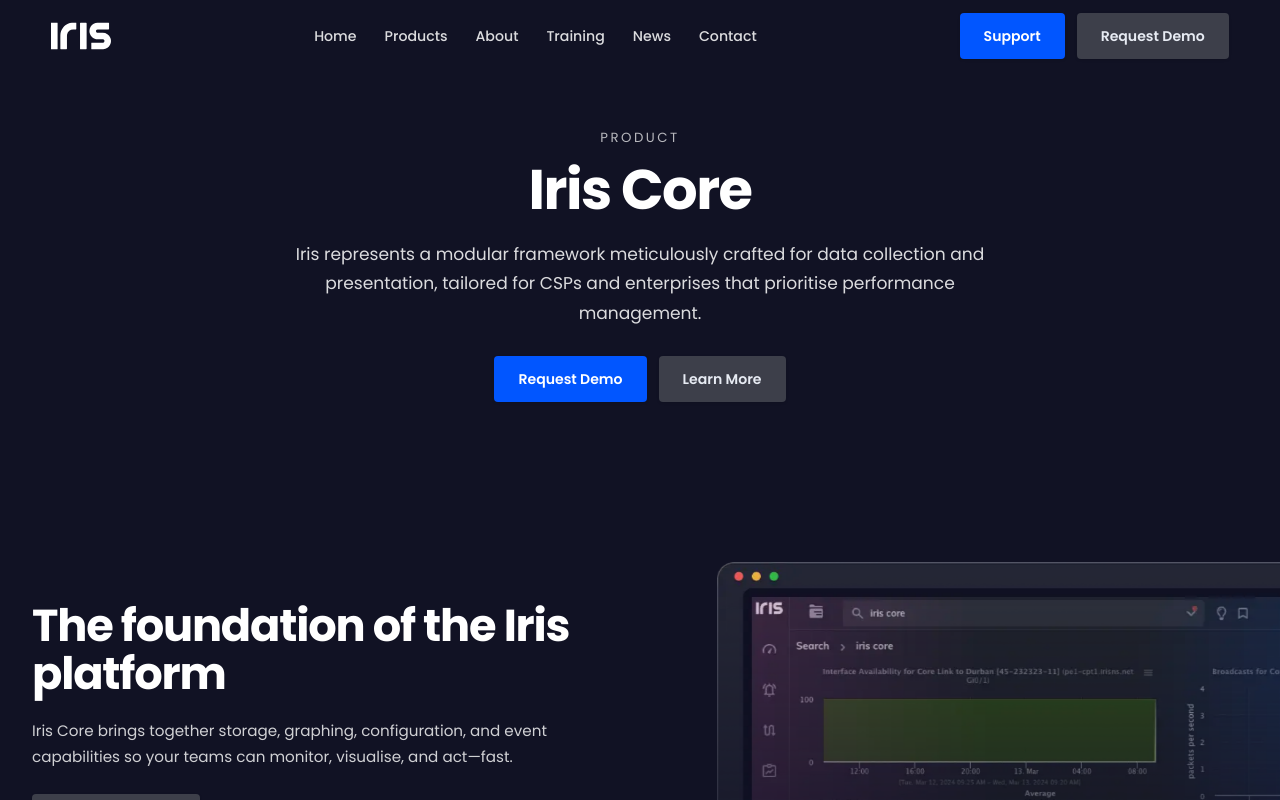
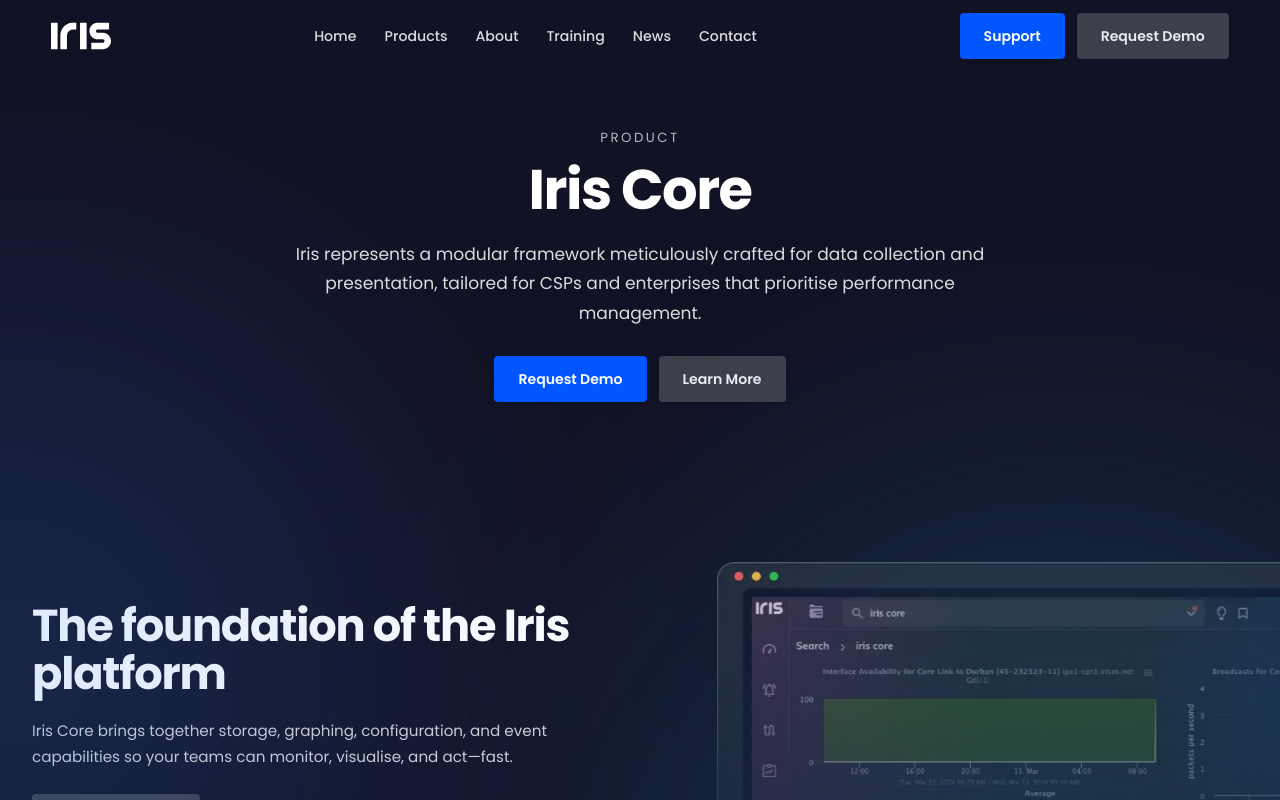
Before and after one commit to nottoezz/irisns, a React (Vite) app: page /products/iriscore in a window 1280 px wide. Built offline with nearby package versions, Linux system fonts and the light colour scheme.

Commit message:
Update: Color blooms added grba calue for updated colorblooms.jsx so all pages have color blooms bg

```diff
--- a/src/pages/Training.jsx
+++ b/src/pages/Training.jsx
@@ -27,13 +27,14 @@
 
       <ColorBlooms
         items={[
-          { hue: "blue",color: "rgba(59,130,246,0.3)", size: 1000, top: "50%",  right: "60%", falloff: "84%", blurPx: 110 },
-          { hue: "sky", color: "rgba(56,189,248,0.3)", size: 1200, top: "40%",  right: "-30%", falloff: "84%", blurPx: 110 },
+          { hue: "blue",color: "rgba(59,130,246,0.3)", size: 1000, top: "10%",  right: "60%", falloff: "84%", blurPx: 110 },
+          { hue: "sky", color: "rgba(56,189,248,0.3)", size: 1200, top: "30%",  right: "-30%", falloff: "84%", blurPx: 110 },
           { hue: "violet", color: "rgba(168,85,247,0.3)", size: 1700, bottom: "4%", left: "65%", falloff: "84%", blurPx: 110 },
           { hue: "rose", color: "rgba(244,114,182,0.1)", size: 1500, bottom: "-6%", left: "48%", falloff: "84%", blurPx: 110 },
           { hue: "teal", color: "rgba(45,212,191,0.3)", size: 1300, top: "70%", right: "65%", falloff: "84%", blurPx: 110 },
         ]}
       />
+
       {/* hero */}
       <section
         className="relative md:pt-15 min-h-[880px] md:min-h-[980px]"
--- a/src/pages/products/IrisCore.jsx
+++ b/src/pages/products/IrisCore.jsx
@@ -189,41 +189,12 @@
       />
       {/* Rich, premium blooms (left/right only; no middle clutter) */}
       <ColorBlooms
-        className="absolute inset-0 z-[1] hidden md:block"
         items={[
-          // lighter bloom layout
-          {
-            hue: "blue",
-            size: "min(2200px, 140vw)",
-            top: "18%",
-            left: "-10%",
-            blend: "screen",
-            opacity: 0.48,
-          },
-          {
-            hue: "cyan",
-            size: "min(1600px, 110vw)",
-            top: "56%",
-            left: "2%",
-            blend: "screen",
-            opacity: 0.36,
-          },
-          {
-            hue: "violet",
-            size: "min(2200px, 140vw)",
-            top: "12%",
-            right: "-12%",
-            blend: "screen",
-            opacity: 0.44,
-          },
-          {
-            hue: "fuchsia",
-            size: "min(1500px, 100vw)",
-            bottom: "-4%",
-            right: "6%",
-            blend: "screen",
-            opacity: 0.32,
-          },
+          { hue: "blue",color: "rgba(59,130,246,0.3)", size: 1000, top: "5%",  right: "60%", falloff: "84%", blurPx: 110 },
+          { hue: "sky", color: "rgba(56,189,248,0.3)", size: 1200, top: "10%",  right: "-30%", falloff: "84%", blurPx: 110 },
+          { hue: "violet", color: "rgba(168,85,247,0.3)", size: 1700, bottom: "4%", left: "65%", falloff: "84%", blurPx: 110 },
+          { hue: "rose", color: "rgba(244,114,182,0.1)", size: 1500, bottom: "-6%", left: "48%", falloff: "84%", blurPx: 110 },
+          { hue: "teal", color: "rgba(45,212,191,0.3)", size: 1300, top: "70%", right: "65%", falloff: "84%", blurPx: 110 },
         ]}
       />
 
--- a/src/pages/products/IrisMaps.jsx
+++ b/src/pages/products/IrisMaps.jsx
@@ -154,43 +154,14 @@
 
       {/* Blooms */}
       <ColorBlooms
-        className="absolute inset-0 z-[1] hidden md:block"
-        items={[
-          // softer bloom layout
-          {
-            hue: "blue",
-            size: "min(2200px, 140vw)",
-            top: "14%",
-            left: "-12%",
-            blend: "screen",
-            opacity: 0.5,
-          },
-          {
-            hue: "cyan",
-            size: "min(1600px, 110vw)",
-            top: "54%",
-            left: "0%",
-            blend: "screen",
-            opacity: 0.36,
-          },
-          {
-            hue: "violet",
-            size: "min(2200px, 140vw)",
-            top: "10%",
-            right: "-14%",
-            blend: "screen",
-            opacity: 0.45,
-          },
-          {
-            hue: "fuchsia",
-            size: "min(1500px, 100vw)",
-            bottom: "-6%",
-            right: "4%",
-            blend: "screen",
-            opacity: 0.32,
-          },
-        ]}
-      />
+              items={[
+                { hue: "blue",color: "rgba(59,130,246,0.3)", size: 1000, top: "50%",  right: "60%", falloff: "84%", blurPx: 110 },
+                { hue: "sky", color: "rgba(56,189,248,0.3)", size: 1200, top: "40%",  right: "-30%", falloff: "84%", blurPx: 110 },
+                { hue: "violet", color: "rgba(168,85,247,0.3)", size: 1700, bottom: "4%", left: "65%", falloff: "84%", blurPx: 110 },
+                { hue: "rose", color: "rgba(244,114,182,0.1)", size: 1500, bottom: "-6%", left: "48%", falloff: "84%", blurPx: 110 },
+                { hue: "teal", color: "rgba(45,212,191,0.3)", size: 1300, top: "70%", right: "65%", falloff: "84%", blurPx: 110 },
+              ]}
+            />
 
       {/* HERO */}
       <section className="relative overflow-hidden">
--- a/src/pages/products/IrisNetflow.jsx
+++ b/src/pages/products/IrisNetflow.jsx
@@ -140,43 +140,14 @@
       />
 
       <ColorBlooms
-        className="absolute inset-0 z-[1] hidden md:block"
-        items={[
-          // softer bloom layout
-          {
-            hue: "blue",
-            size: "min(2200px, 140vw)",
-            top: "16%",
-            left: "-8%",
-            blend: "screen",
-            opacity: 0.5,
-          },
-          {
-            hue: "teal",
-            size: "min(1700px, 115vw)",
-            top: "58%",
-            left: "4%",
-            blend: "screen",
-            opacity: 0.34,
-          },
-          {
-            hue: "indigo",
-            size: "min(2200px, 140vw)",
-            top: "10%",
-            right: "-12%",
-            blend: "screen",
-            opacity: 0.46,
-          },
-          {
-            hue: "fuchsia",
-            size: "min(1500px, 100vw)",
-            bottom: "-6%",
-            right: "6%",
-            blend: "screen",
-            opacity: 0.34,
-          },
-        ]}
-      />
+              items={[
+                { hue: "blue",color: "rgba(59,130,246,0.3)", size: 1000, top: "10%",  right: "60%", falloff: "84%", blurPx: 110 },
+                { hue: "sky", color: "rgba(56,189,248,0.3)", size: 1200, top: "30%",  right: "-30%", falloff: "84%", blurPx: 110 },
+                { hue: "violet", color: "rgba(168,85,247,0.3)", size: 1700, bottom: "4%", left: "65%", falloff: "84%", blurPx: 110 },
+                { hue: "rose", color: "rgba(244,114,182,0.1)", size: 1500, bottom: "-6%", left: "48%", falloff: "84%", blurPx: 110 },
+                { hue: "teal", color: "rgba(45,212,191,0.3)", size: 1300, top: "70%", right: "65%", falloff: "84%", blurPx: 110 },
+              ]}
+            />
 
       {/* HERO */}
       <section className="relative overflow-hidden">
```
